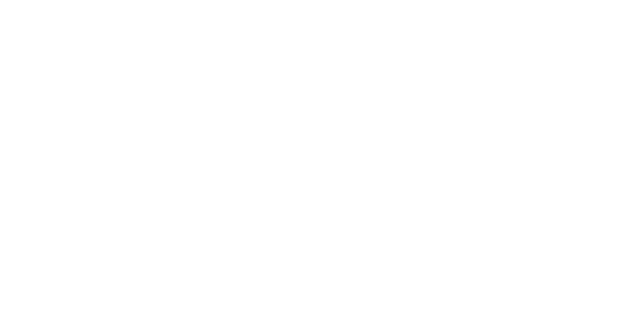
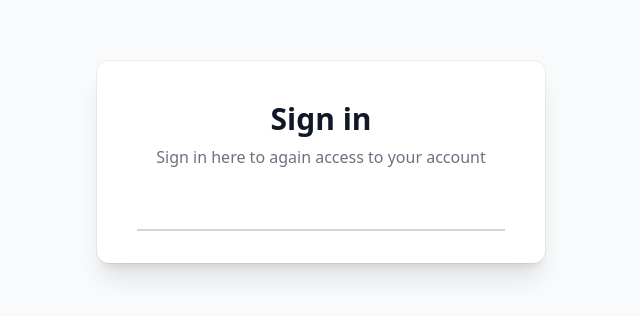
Before and after one commit to Wediah/shoppingsite, a Next.js app: page /Signin in a window 1280 px wide. Shown: the part 238-554 px from the top of the page, without its empty margins (319-959 px from the left). Built offline with nearby package versions, Linux system fonts and the light colour scheme.

Commit message:
adds email input

```diff
--- a/pages/Signin.tsx
+++ b/pages/Signin.tsx
@@ -2,7 +2,22 @@
 
 function Signin() {
   return (
-    <div className='min-h-screen'>
+    <div className='min-h-screen relative flex flex-col justify-center overflow-hidden bg-gray-50 py-6 sm:py-12'>
+        <div className='relative mx-auto w-full max-w-md bg-white px-6 pt-10 pb-8 shadow-xl ring-1 ring-gray-900/5 sm:rounded-xl sm:px-10'>
+            <div className='w-full'>
+                <div className='text-center'>
+                    <h1 className='text-3xl font-semibold text-gray-900'>Sign in</h1>
+                    <p className='mt-2 text-gray-500'>Sign in here to again access to your account</p>
+                </div>
+                <div className='mt-5'>
+                    <form action="">
+                        <div className='relative mt-6'>
+                            <input type="email" name='email' id='email' placeholder='Email Address' className='peer mt-1 w-full border-b-2 border-gray-300 px-0 py-1 placeholder:text-transparent focus:border-gray-500m focus:outline-none' autoComplete='NA' />
+                        </div>
+                    </form>
+                </div>
+            </div>
+        </div>
 
     </div>
   )
```
Also changed, not shown: 1 other file (tests, documents, lock files or other folders).
